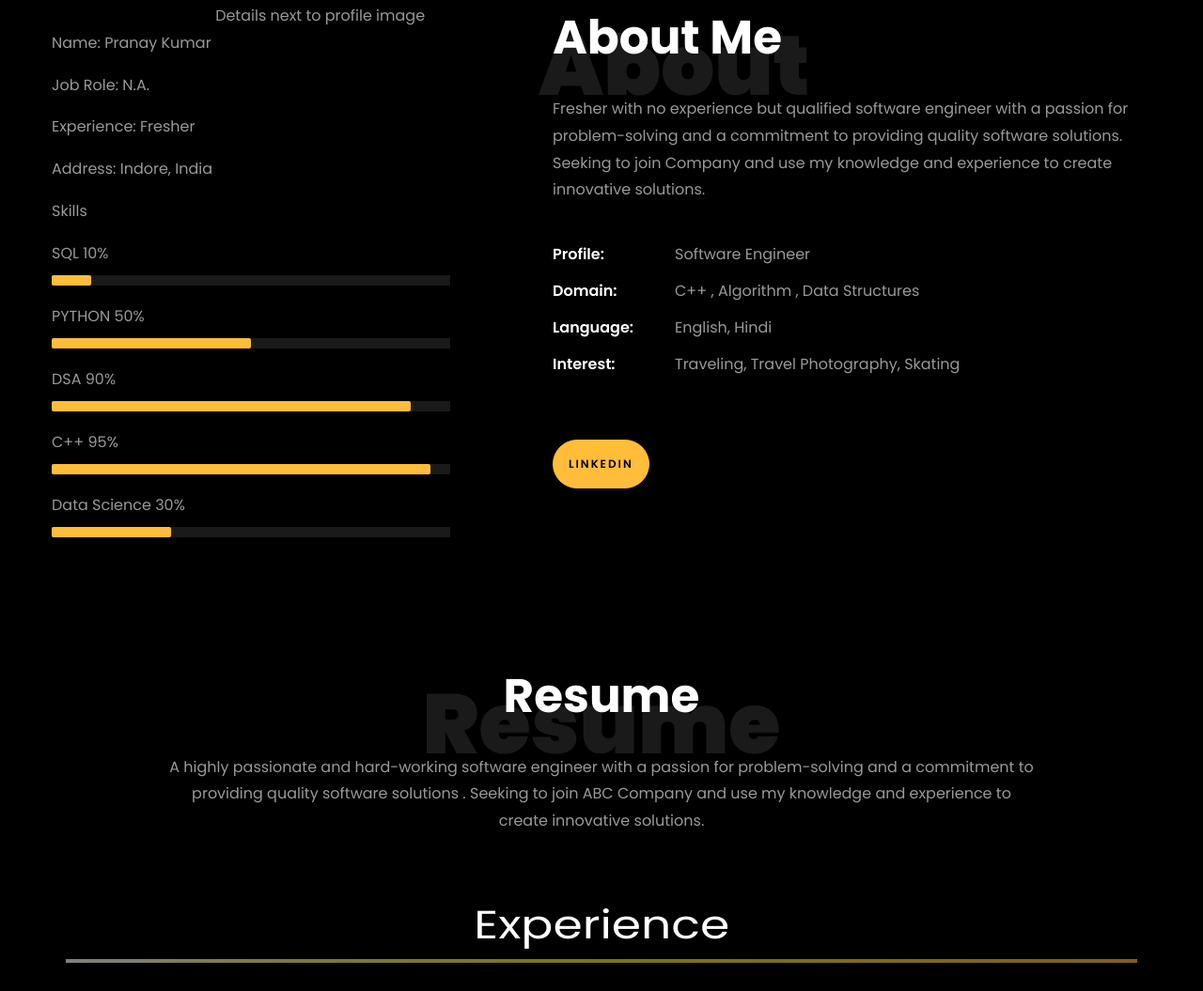
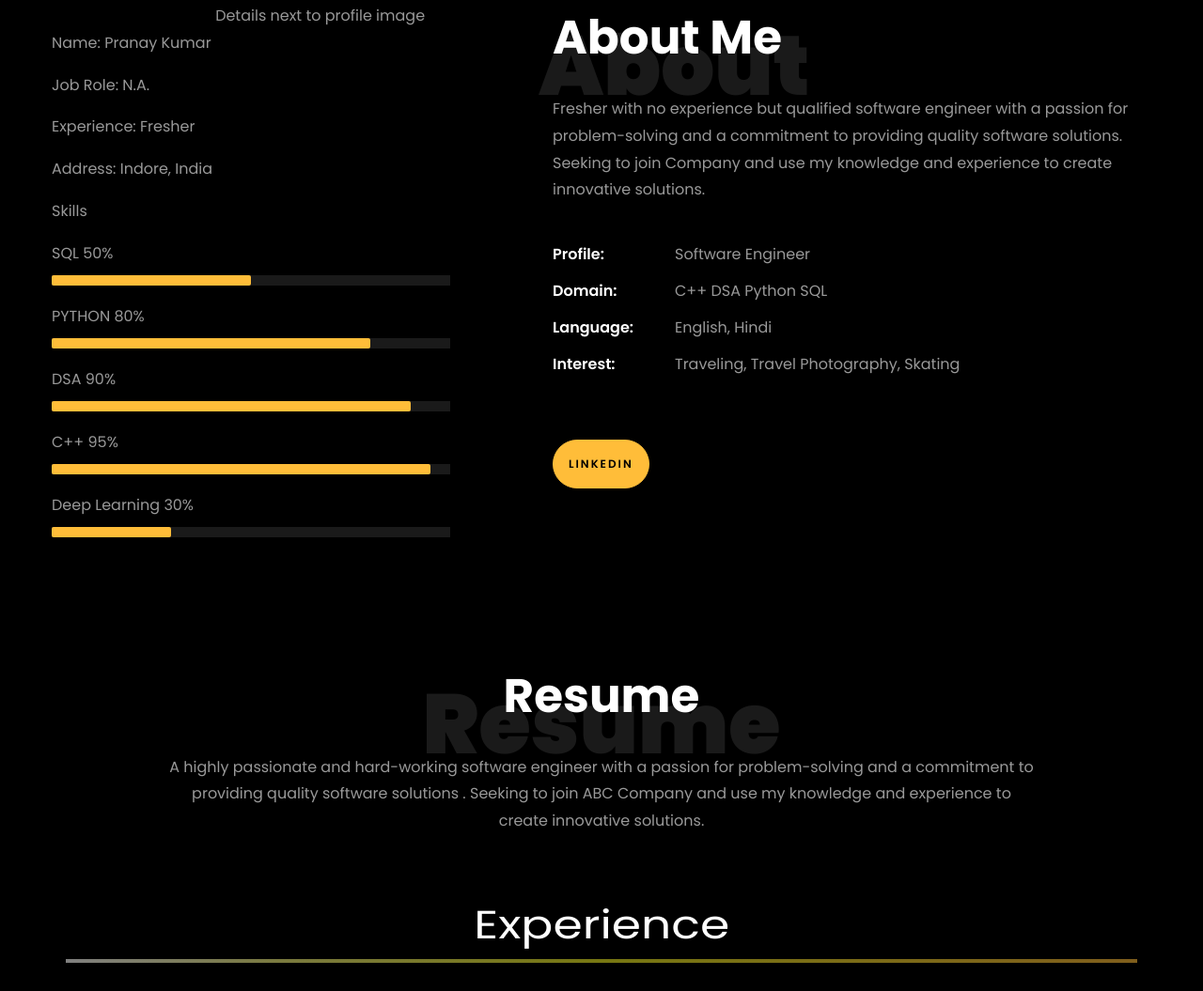
Before and after one commit to Pranay7427/pranay-kumar7427.github.io, a plain HTML site: page index.html in a window 1280 px wide. Shown: the part 859-1914 px from the top of the page at 94% size. Drawn offline with Linux system fonts and the light colour scheme; files whose address does not match are found by name.

Commit message:
added new file

```diff
--- a/index.html
+++ b/index.html
@@ -229,15 +229,15 @@
 
 								<div class="skill-mf">
 									<p class="title-s">Skills</p>
-									<span>SQL</span> <span class="pull-right">10%</span>
+									<span>SQL</span> <span class="pull-right">50%</span>
 									<div class="progress">
-										<div class="progress-bar" role="progressbar" style="width: 10%;" aria-valuenow="95" aria-valuemin="0"
+										<div class="progress-bar" role="progressbar" style="width: 50%;" aria-valuenow="95" aria-valuemin="0"
 											aria-valuemax="100"></div>
 									</div>
 
-									<span>PYTHON</span> <span class="pull-right">50%</span>
+									<span>PYTHON</span> <span class="pull-right">80%</span>
 									<div class="progress">
-										<div class="progress-bar" role="progressbar" style="width: 50%" aria-valuenow="85" aria-valuemin="0"
+										<div class="progress-bar" role="progressbar" style="width: 80%" aria-valuenow="85" aria-valuemin="0"
 											aria-valuemax="100"></div>
 									</div>
 
@@ -253,7 +253,7 @@
 											aria-valuemax="100"></div>
 									</div>
 
-									<span>Data Science</span> <span class="pull-right">30%</span>
+									<span>Deep Learning</span> <span class="pull-right">30%</span>
 									<div class="progress">
 										<div class="progress-bar" role="progressbar" style="width: 30%" aria-valuenow="80" aria-valuemin="0"
 											aria-valuemax="100"></div>
@@ -274,7 +274,7 @@
 									 Seeking to join Company and use my knowledge and experience to create innovative solutions.</p>
 								<ul class="about-info mt-4 px-md-0 px-2">
 									<li class="d-flex"><span>Profile:</span> <span>Software Engineer</span></li>
-									<li class="d-flex"><span>Domain:</span> <span>C++ , Algorithm , Data Structures </span></li>
+									<li class="d-flex"><span>Domain:</span> <span>C++ DSA Python SQL </span></li>
 									<!-- <li class="d-flex"><span>Education:</span> <span>Btech+Mtech</span></li> -->
 									<li class="d-flex"><span>Language:</span> <span>English, Hindi</span></li>
 									<!-- <li class="d-flex"><span>BI Tools:</span> <span>Microsoft Power BI, Looker &amp; Tableau</span></li> -->
```
